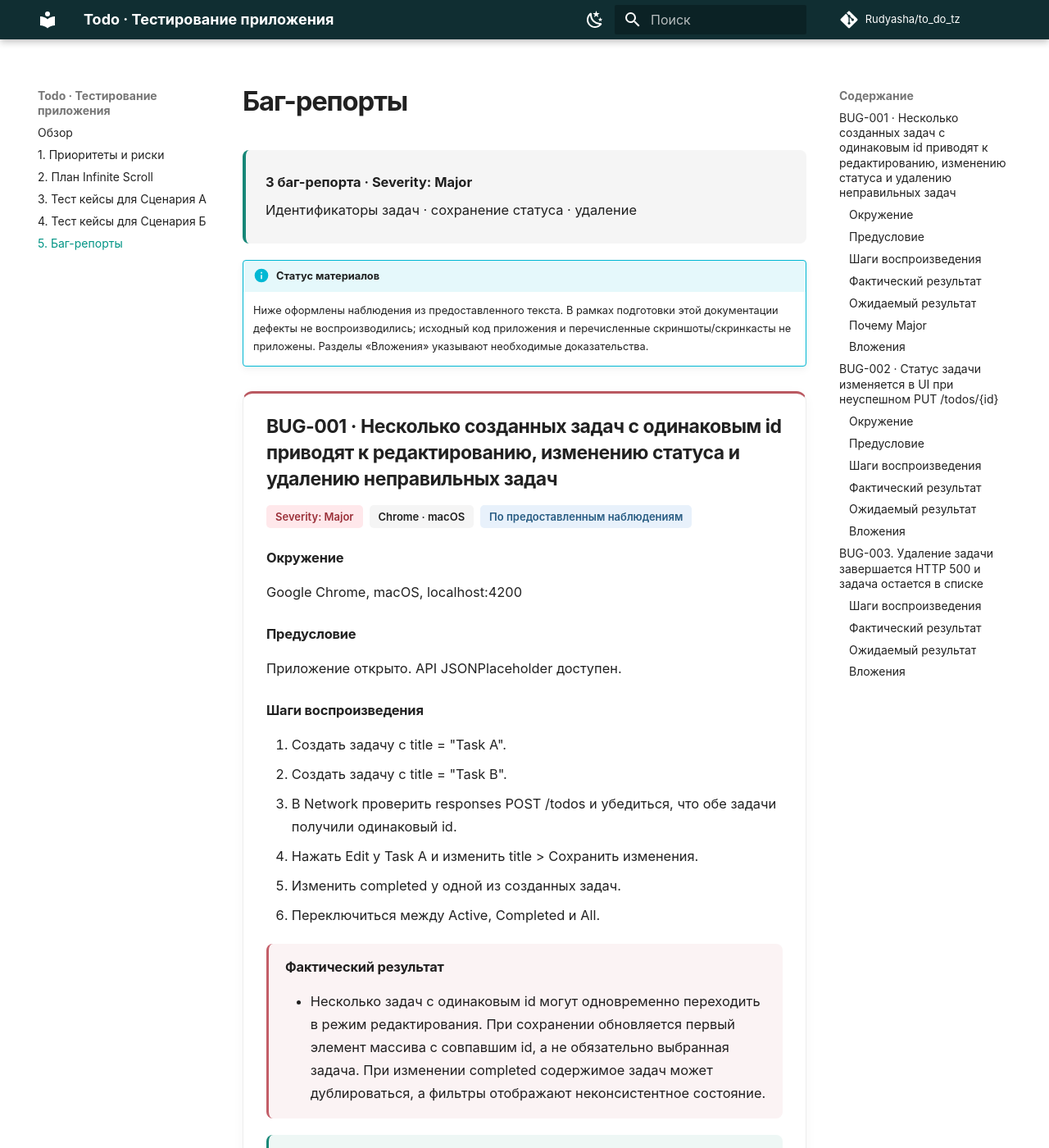
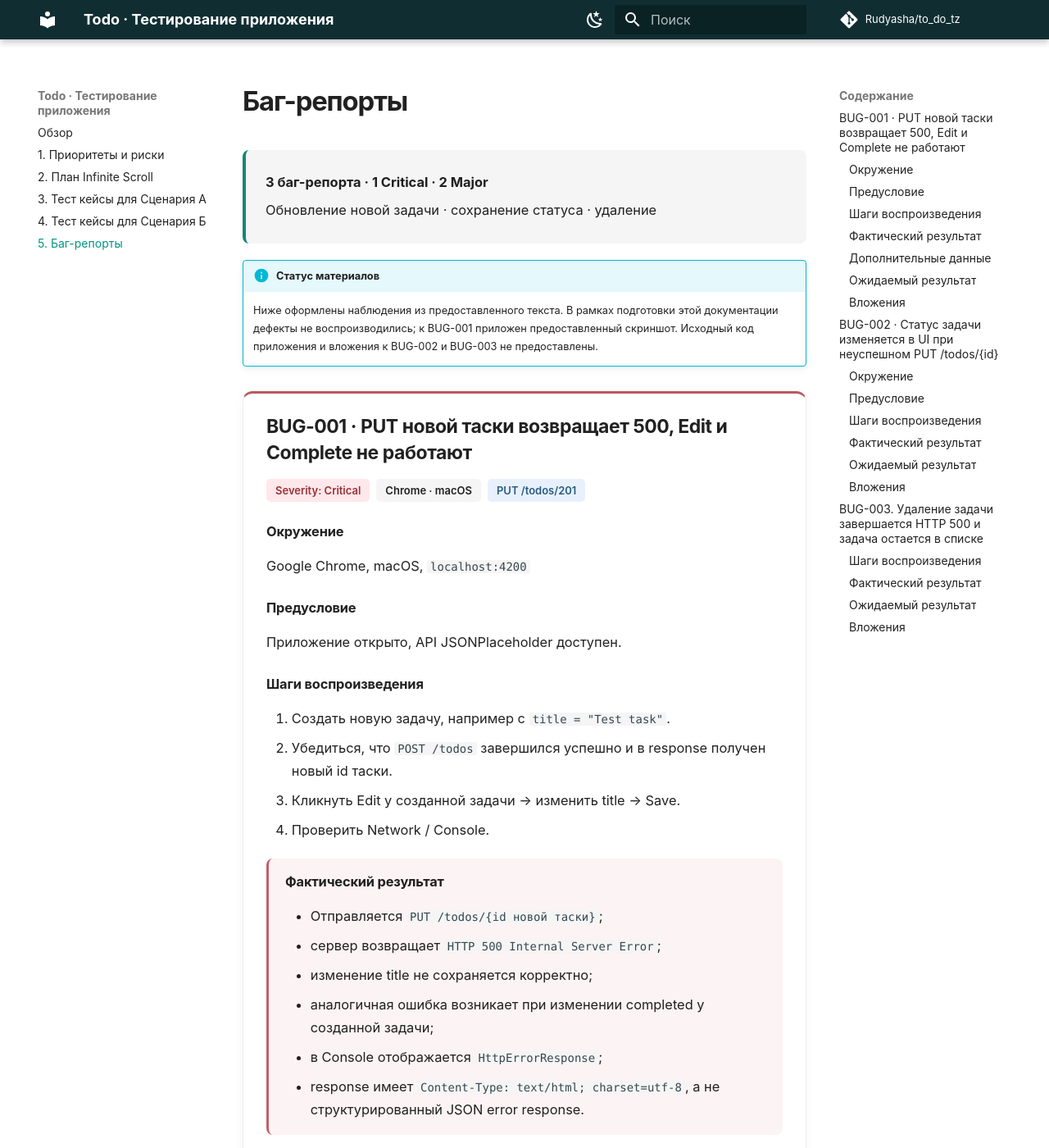
Before and after one commit to Rudyasha/to_do_tz, an MkDocs documentation site: the page built from docs/task-5.md, in a window 1280 px wide and 1400 px high. Shown: the whole window at 82% size. Built offline with MkDocs 1.6.1 and Material for MkDocs 9.7.7, drawn with Linux system fonts in a browser that asks for light colours; comment, search, counter and statistics services are not loaded; some of the changed text lies outside the part shown.

Commit message:
Update BUG-001 with PUT 500 report and screenshot

````diff
--- a/docs/assets/styles.css
+++ b/docs/assets/styles.css
@@ -46,3 +46,10 @@
 [data-md-color-scheme="slate"] .md-typeset .case-tag.priority { color: #f4d38b; background: #403820; }
 [data-md-color-scheme="slate"] .md-typeset .case-tag.neutral { color: #b5d9ff; background: #26394b; }
 @media (max-width: 600px) { .md-typeset .result-panel { padding: .7rem; } }
+
+.md-typeset figure.bug-attachment { display: block; width: 100%; max-width: 100%; margin: 1rem 0 0; border: 1px solid var(--md-default-fg-color--lightest); border-radius: 10px; overflow: hidden; background: var(--md-code-bg-color); }
+.md-typeset .bug-attachment p { margin: 0; }
+.md-typeset .bug-attachment a { display: block; cursor: zoom-in; }
+.md-typeset .bug-attachment a:focus-visible { outline: 3px solid var(--md-accent-fg-color); outline-offset: -3px; }
+.md-typeset .bug-attachment img { display: block; width: 100%; height: auto; }
+.md-typeset .bug-attachment figcaption { max-width: none; margin: 0; padding: .7rem 1rem; color: var(--md-default-fg-color--light); font-size: .68rem; font-style: normal; text-align: left; }
--- a/docs/task-5.md
+++ b/docs/task-5.md
@@ -2,63 +2,78 @@
 
 <div class="suite-summary" markdown>
 
-**3 баг-репорта · Severity: Major**
+**3 баг-репорта · 1 Critical · 2 Major**
 
-Идентификаторы задач · сохранение статуса · удаление
+Обновление новой задачи · сохранение статуса · удаление
 
 </div>
 
 !!! info "Статус материалов"
-    Ниже оформлены наблюдения из предоставленного текста. В рамках подготовки этой документации дефекты не воспроизводились; исходный код приложения и перечисленные скриншоты/скринкасты не приложены. Разделы «Вложения» указывают необходимые доказательства.
+    Ниже оформлены наблюдения из предоставленного текста. В рамках подготовки этой документации дефекты не воспроизводились; к BUG-001 приложен предоставленный скриншот. Исходный код приложения и вложения к BUG-002 и BUG-003 не предоставлены.
 
 <div class="test-case bug-report" markdown>
 
-## BUG-001 · Несколько созданных задач с одинаковым id приводят к редактированию, изменению статуса и удалению неправильных задач
+## BUG-001 · PUT новой таски возвращает 500, Edit и Complete не работают
 
-<div class="case-tags"><span class="case-tag negative">Severity: Major</span><span class="case-tag">Chrome · macOS</span><span class="case-tag neutral">По предоставленным наблюдениям</span></div>
+<div class="case-tags"><span class="case-tag negative">Severity: Critical</span><span class="case-tag">Chrome · macOS</span><span class="case-tag neutral">PUT /todos/201</span></div>
 
 ### Окружение
 
-Google Chrome, macOS, localhost:4200
+Google Chrome, macOS, `localhost:4200`
 
 ### Предусловие
 
-Приложение открыто. API JSONPlaceholder доступен.
+Приложение открыто, API JSONPlaceholder доступен.
 
 ### Шаги воспроизведения
 
-1. Создать задачу с title = "Task A".
-1. Создать задачу с title = "Task B".
-1. В Network проверить responses POST /todos и убедиться, что обе задачи получили одинаковый id.
-1. Нажать Edit у Task A и изменить title > Сохранить изменения.
-1. Изменить completed у одной из созданных задач.
-1. Переключиться между Active, Completed и All.
+1. Создать новую задачу, например с `title = "Test task"`.
+2. Убедиться, что `POST /todos` завершился успешно и в response получен новый id таски.
+3. Кликнуть Edit у созданной задачи → изменить title → Save.
+4. Проверить Network / Console.
 
 <div class="result-panel actual" markdown>
 
 ### Фактический результат
 
-- Несколько задач с одинаковым id могут одновременно переходить в режим редактирования. При сохранении обновляется первый элемент массива с совпавшим id, а не обязательно выбранная задача. При изменении completed содержимое задач может дублироваться, а фильтры отображают неконсистентное состояние.
+- Отправляется `PUT /todos/{id новой таски}`;
+- сервер возвращает `HTTP 500 Internal Server Error`;
+- изменение title не сохраняется корректно;
+- аналогичная ошибка возникает при изменении completed у созданной задачи;
+- в Console отображается `HttpErrorResponse`;
+- response имеет `Content-Type: text/html; charset=utf-8`, а не структурированный JSON error response.
 
 </div>
+
+### Дополнительные данные
+
+```yaml
+access-control-allow-origin: http://localhost:4200
+x-ratelimit-remaining: 995
+x-powered-by: Express
+```
+
+**Вывод:** запрос доходит до backend, ошибка не связана с CORS или rate limit и возникает при серверной обработке `PUT /todos/201`.
 
 <div class="result-panel expected" markdown>
 
 ### Ожидаемый результат
 
-- Каждая созданная задача должна иметь уникальный идентификатор на клиенте. Edit и изменение completed должны применяться только к выбранной задаче. Переключение фильтров не должно приводить к появлению дублей или изменению других задач.
+- Созданная задача должна поддерживать последующий Update;
+- `PUT /todos/{id}` должен завершаться успешным ответом;
+- обновлённые данные должны применяться к выбранной таске;
+- при ошибке API пользователь должен получить корректное состояние ошибки.
 
 </div>
 
-### Почему Major
-
-Основные функции Todo приложения Edit, Complete и Delete работают некорректно для созданных пользователем задач. При этом приложение полностью не блокируется, поэтому Blocker или Critical здесь были бы завышены.
-
 ### Вложения
 
-- Скриншот списка с дублирующимися задачами.
-- Скриншот Network с двумя POST /todos и одинаковым id в response.
-- Скринкаст Edit и переключения Completed -> All.
+<figure class="bug-attachment" markdown>
+
+[![Список задач и Chrome DevTools: PUT /todos/201 возвращает 500 Internal Server Error](assets/images/bug-001-put-500.png)](assets/images/bug-001-put-500.png){ target="_blank" rel="noopener" }
+
+<figcaption>BUG-001 · Ошибка PUT /todos/201 в Network<br>Нажмите на скриншот, чтобы открыть в полном размере.</figcaption>
+</figure>
 
 </div>
 
````
Also changed, not shown: docs/index.md (+1 -1 lines), docs/assets/images/bug-001-put-500.png (added).
